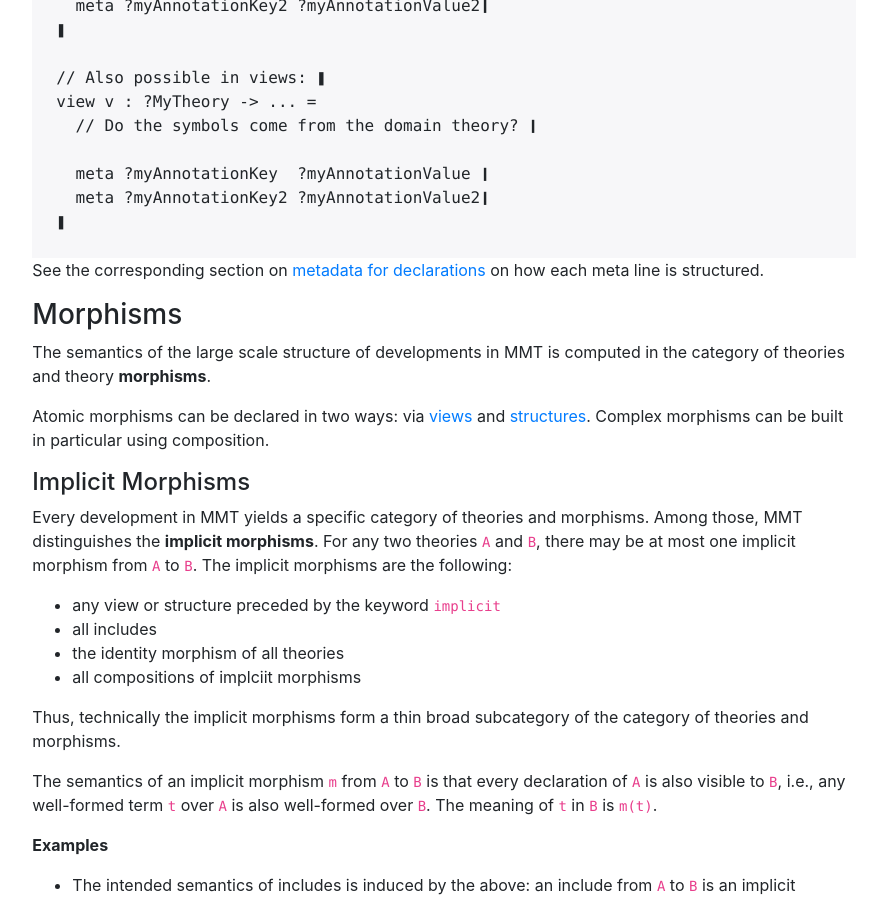
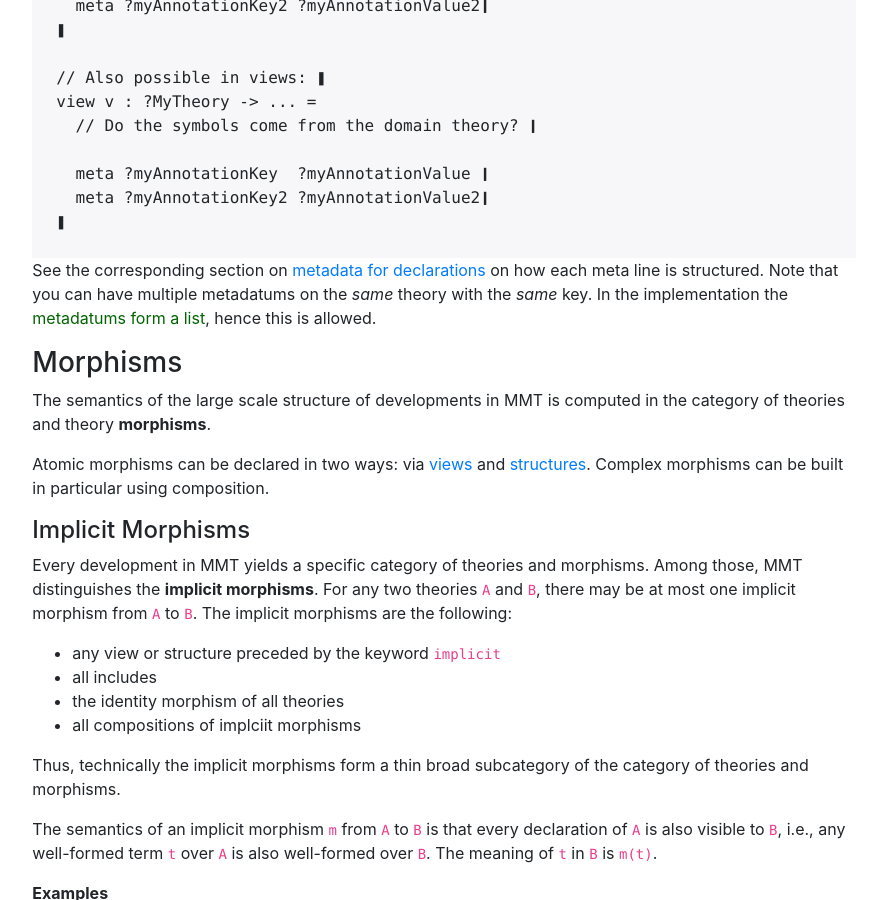
Before and after one commit to UniFormal/uniformal.github.io, a Jekyll site: the page built from doc/language/modules.md, in a window 1280 px wide and 900 px high, scrolled down 1509 px. Shown: the whole window, without its empty margins (196-1072 px from the left). Built offline with Jekyll 4.4.1, drawn with Linux system fonts in a browser that asks for light colours; a script that is not in the unit is left out.

Commit message:
Say that multiple keys in metadata are allowed

````diff
--- a/doc/language/modules.md
+++ b/doc/language/modules.md
@@ -60,7 +60,7 @@ view v : ?MyTheory -> ... =
 ❚
 ```
 
-See the corresponding section on [metadata for declarations](declarations.html#metadata) on how each meta line is structured.
+See the corresponding section on [metadata for declarations](declarations.html#metadata) on how each meta line is structured. Note that you can have multiple metadatums on the *same* theory with the *same* key. In the implementation the [metadatums form a list](apidoc://info.kwarc.mmt.api.metadata.MetaData), hence this is allowed.
 
 ### Morphisms
 
````
Also changed, not shown: doc/language/declarations.md (+2 -0 lines).
